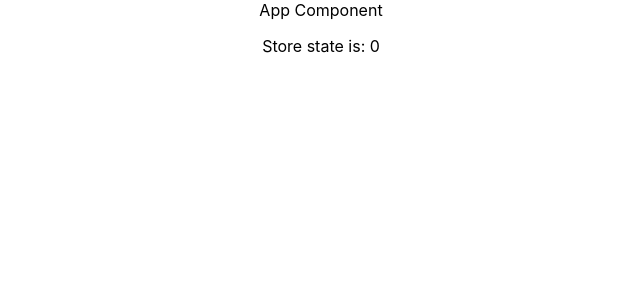
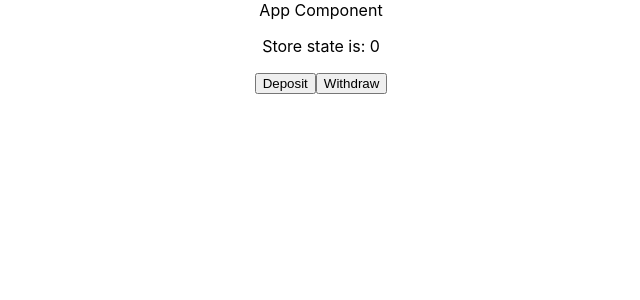
Before and after one commit to acalvom/react-redux-flow, a React (Create React App) app: page / in a window 1280 px wide. Shown: the top 300 px of the page, without its empty margins (319-959 px from the left). Built offline with nearby package versions, Linux system fonts and the light colour scheme.

Commit message:
Add Dispatchers

```diff
--- a/src/components/App.js
+++ b/src/components/App.js
@@ -1,19 +1,22 @@
 import React from 'react';
 import './App.css';
+import { actionCreators } from './../redux/index';
 
 // To access to the data in the store in a component useSelector hook is required
-import { useSelector } from 'react-redux';
+import { useSelector, useDispatch } from 'react-redux';
 
 const App = () => {
 
   // The state of the store. Returns a callback fucntion with state from all the reducers. To select a single reducers access like an object
-  const accountState = useSelector(state => state.account)
+  const accountState = useSelector(state => state.account);
+  const dispatch = useDispatch();
 
   return (
     <div className='App'>
       App Component
       <p>Store state is: {accountState} </p>
-
+      <button onClick={() => dispatch(actionCreators.depositMoney(10))}>Deposit</button>
+      <button onClick={() => dispatch(actionCreators.withdrawMoney(10))}>Withdraw</button>
     </div>
   );
 };
```
